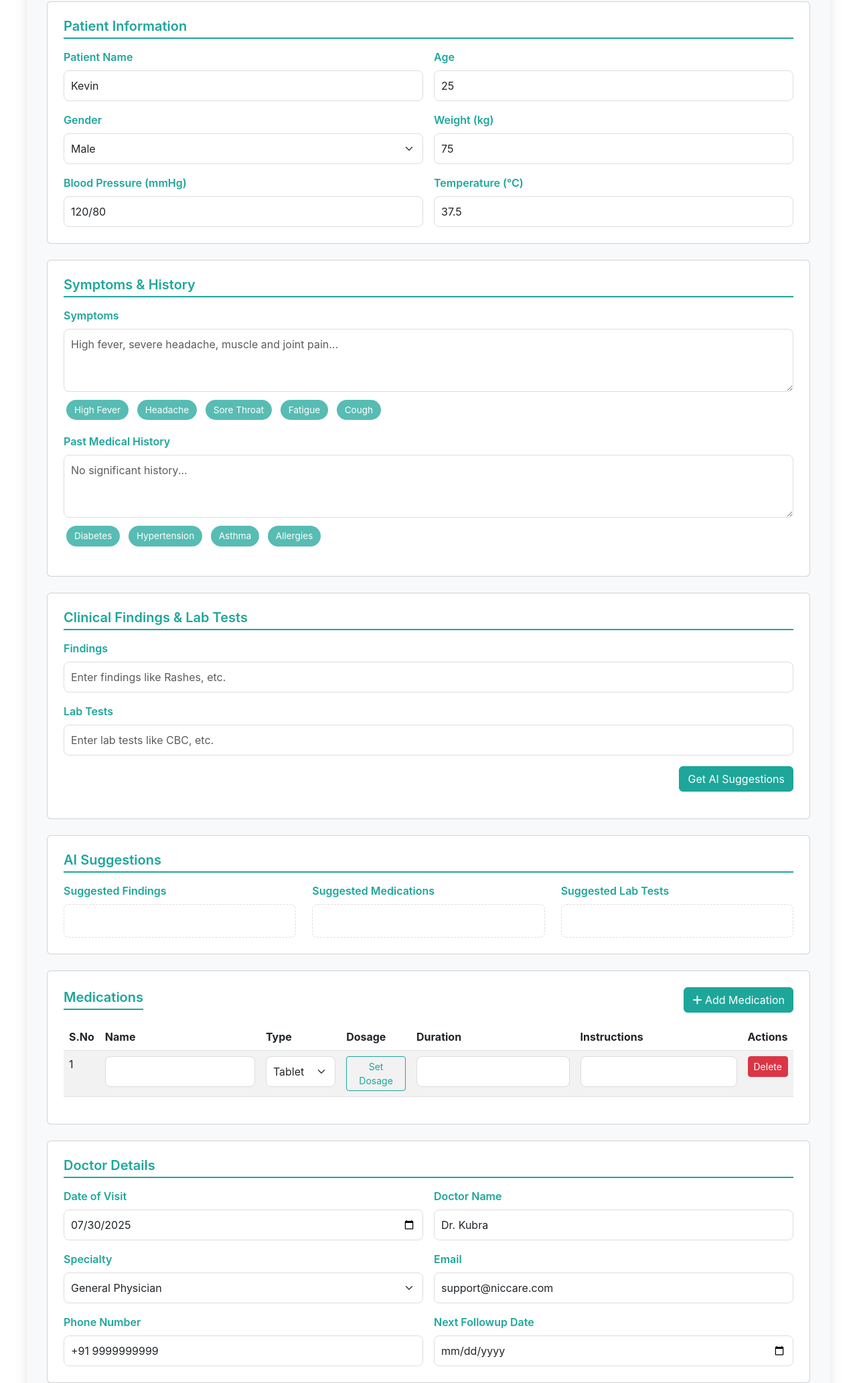
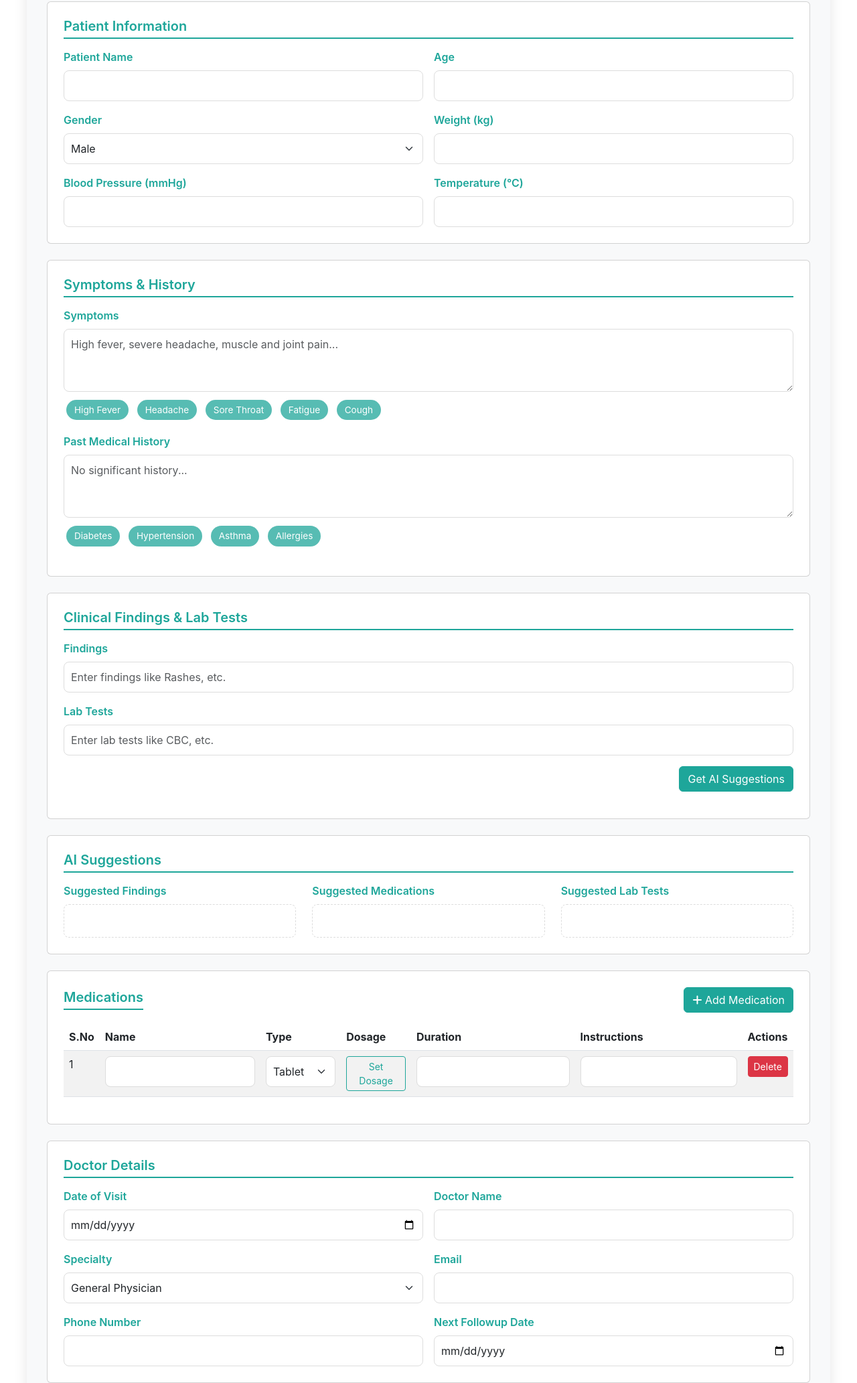
Before and after one commit to kevin-giftson/AI_Prescription_web_part2, a website: page index.html in a window 1280 px wide. Shown: the part 140-2205 px from the top of the page at 67% size. Drawn offline with nearby package versions, Linux system fonts and the light colour scheme.

Commit message:
default name removed

```diff
--- a/index.html
+++ b/index.html
@@ -146,11 +146,11 @@
                 <div class="row g-3">
                     <div class="col-md-6">
                         <label for="patientName" class="form-label">Patient Name</label>
-                        <input type="text" class="form-control" id="patientName" value="Kevin" required>
+                        <input type="text" class="form-control" id="patientName">
                     </div>
                     <div class="col-md-6">
                         <label for="age" class="form-label">Age</label>
-                        <input type="number" class="form-control" id="age" value="25">
+                        <input type="number" class="form-control" id="age">
                     </div>
                     <div class="col-md-6">
                         <label for="gender" class="form-label">Gender</label>
@@ -162,15 +162,15 @@
                     </div>
                     <div class="col-md-6">
                         <label for="weight" class="form-label">Weight (kg)</label>
-                        <input type="number" class="form-control" id="weight" value="75">
+                        <input type="number" class="form-control" id="weight" >
                     </div>
                     <div class="col-md-6">
                         <label for="bloodPressure" class="form-label">Blood Pressure (mmHg)</label>
-                        <input type="text" class="form-control" id="bloodPressure" value="120/80">
+                        <input type="text" class="form-control" id="bloodPressure">
                     </div>
                     <div class="col-md-6">
                         <label for="temperature" class="form-label">Temperature (°C)</label>
-                        <input type="number" class="form-control" id="temperature" value="37.5">
+                        <input type="number" class="form-control" id="temperature" >
                     </div>
                 </div>
             </form>
@@ -285,11 +285,11 @@
             <div class="row g-3">
                 <div class="col-md-6">
                     <label for="dateOfVisit" class="form-label">Date of Visit</label>
-                    <input type="date" class="form-control" id="dateOfVisit" value="2025-07-30">
+                    <input type="date" class="form-control" id="dateOfVisit">
                 </div>
                 <div class="col-md-6">
                     <label for="doctorName" class="form-label">Doctor Name</label>
-                    <input type="text" class="form-control" id="doctorName" value="Dr. Kubra">
+                    <input type="text" class="form-control" id="doctorName">
                 </div>
                     <div class="col-md-6">
                         <label for="specialty" class="form-label">Specialty</label>
@@ -310,11 +310,11 @@
                     </div>
                 <div class="col-md-6">
                     <label for="email" class="form-label">Email</label>
-                    <input type="email" class="form-control" id="email" value="support@niccare.com">
+                    <input type="email" class="form-control" id="email">
                 </div>
                 <div class="col-md-6">
                     <label for="phoneNumber" class="form-label">Phone Number</label>
-                    <input type="tel" class="form-control" id="phoneNumber" value="+91 9999999999">
+                    <input type="tel" class="form-control" id="phoneNumber">
                 </div>
                 <div class="col-md-6">
                     <label for="nextFollowupDate" class="form-label">Next Followup Date</label>
@@ -429,6 +429,7 @@
     <!-- jsPDF and html2canvas libraries for PDF generation -->
     <script src="https://cdnjs.cloudflare.com/ajax/libs/jspdf/2.5.1/jspdf.umd.min.js"></script>
     <script src="https://cdnjs.cloudflare.com/ajax/libs/html2canvas/1.4.1/html2canvas.min.js"></script>
+
     <!-- Custom scripts -->
     <script src="script.js"></script>
 </body>
--- a/script.js
+++ b/script.js
@@ -443,7 +443,7 @@ document.addEventListener('DOMContentLoaded', function() {
                     </div>
                 </div>
                 <div class="signature">
-                    <p>Signature: _________________________</p>
+                    <p>This is a Digitally-generated prescription, no signature required.</p>
                 </div>
             </div>
         `;
@@ -576,11 +576,11 @@ document.addEventListener('DOMContentLoaded', function() {
             // Convert inches to points (1 inch = 72 points)
             const cssMarginPoints = 0.75 * 72;
 
+            // ... (inside generateAndOpenPdf function)
             const canvas = await html2canvas(pdfContentDiv, {
                 scale: 3, // Increased scale for better quality
                 useCORS: true,
                 allowTaint: true,
-                // Removed windowWidth and windowHeight
             });
 
             const imgData = canvas.toDataURL('image/png');
```
